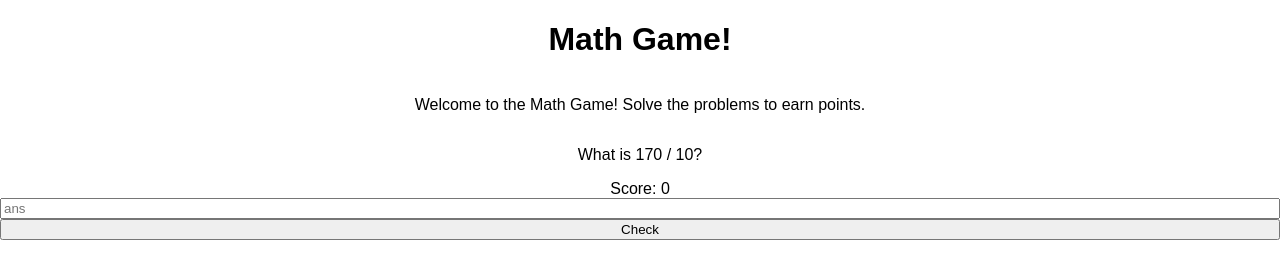
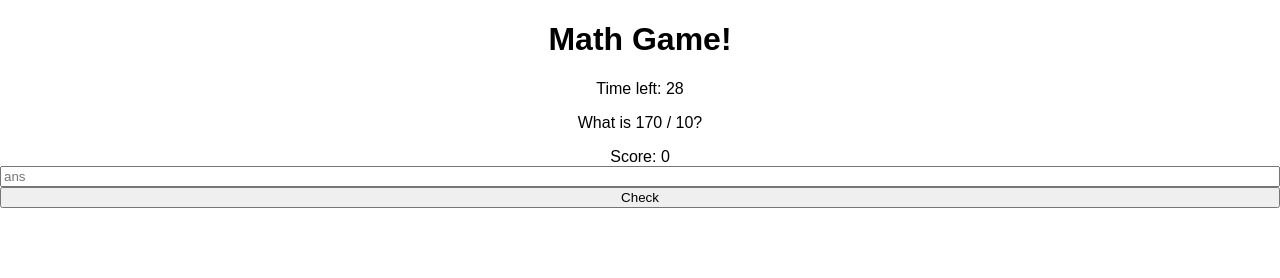
Before and after one commit to kathleen-chan/hangman, a plain HTML site: page games/math_game.html in a window 1280 px wide. Both pictures are taken after a click on the button "Start Game!!!". Drawn offline with Linux system fonts and the light colour scheme; a web font is replaced by a local one.

Commit message:
added timer

```diff
--- a/games/math_game.html
+++ b/games/math_game.html
@@ -16,9 +16,10 @@
     </head>
     <body>
         <h1>Math Game!</h1>
-        <p>Welcome to the Math Game! Solve the problems to earn points.</p>
 
-        <div id="timer" style = "display:none"></div>
+        <div id="timer">
+            <p>Welcome to the Math Game! Solve the problems to earn points.</p>
+        </div>
         <button id = "startBtn" onclick="startGame()">Start Game!!!</button>
         <p id = "question"></p>
         <div id="score" style="display: none;">Score: 0</div>
--- a/games/math_game.js
+++ b/games/math_game.js
@@ -65,16 +65,16 @@ function startGame() {
     const feedback = document.getElementById("feedback");
     const checkBtn = document.getElementById("checkBtn");
     const question = document.getElementById("question");
-    //const timerBox = document.getElementById("timer");
+    const timerBox = document.getElementById("timer");
 
     startBtn.style.display = "none";
     inputBox.style.display = "block";
     checkBtn.style.display = "block";
     scoreBox.style.display = "block";
-    //timerBox.style.display = "block";
+    timerBox.style.display = "block";
 
     let currentAnswer = null;
-    //let timeLeft = 30;
+    let timeLeft = 30;
     checkBtn.onclick = handleCheck;
     let score = 0;
 
@@ -98,13 +98,13 @@ function startGame() {
         showQuestion();
     }
 
-    // const timerInterval = setInterval(() => {
-    //     timeLeft--;
-    //     timerBox.textContent = `Time left: ${timeLeft}`;
-    //     if (timeLeft <= 0) {
-    //         clearInterval(timerInterval);  // stop timer
-    //     }
-    // }, 1000);
+    timerInterval = setInterval(() => {
+        timeLeft--;
+        timerBox.textContent = `Time left: ${timeLeft}`;
+        if (timeLeft <= 0) {
+            clearInterval(timerInterval);  // stop timer
+        }
+    }, 1000);
 
     setTimeout(() => {
         question.textContent = "Game Over!";
@@ -116,6 +116,7 @@ function startGame() {
 
     scoreBox.textContent = "Score: 0";
     question.textContent = "Get ready!";
+    timerBox.textContent = "Time left: 30";
 
     showQuestion();
 }
```
